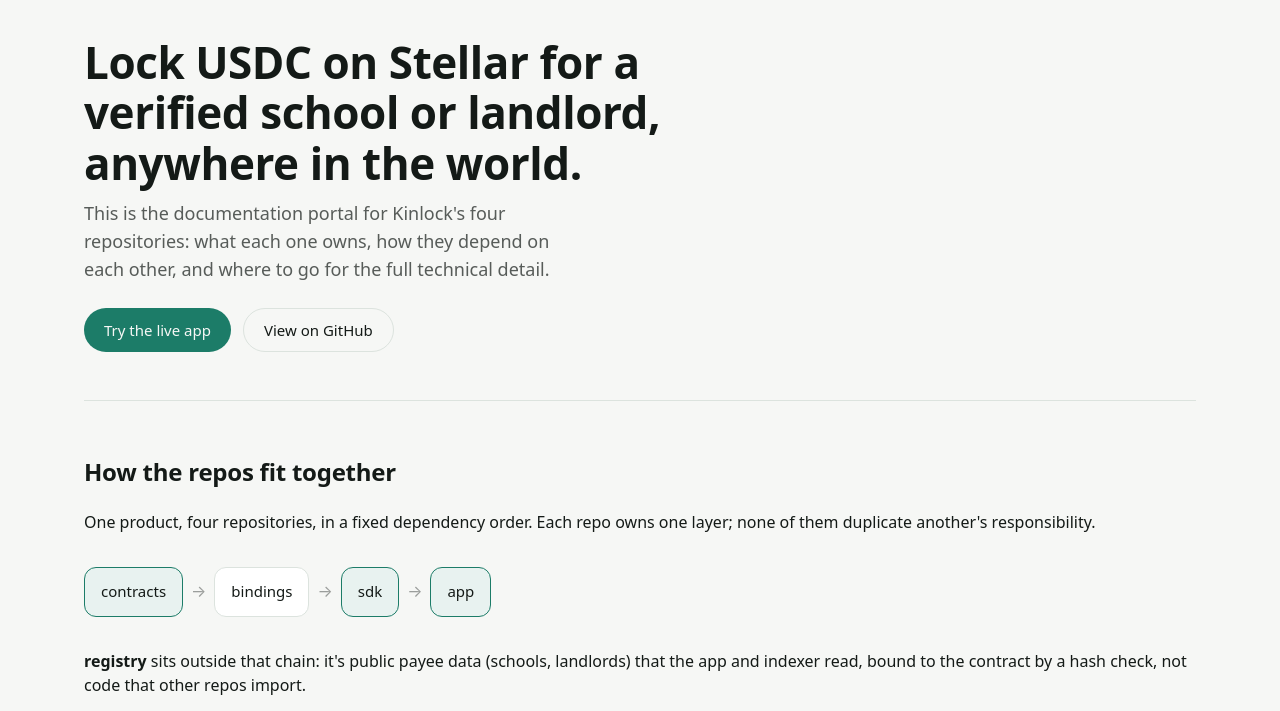
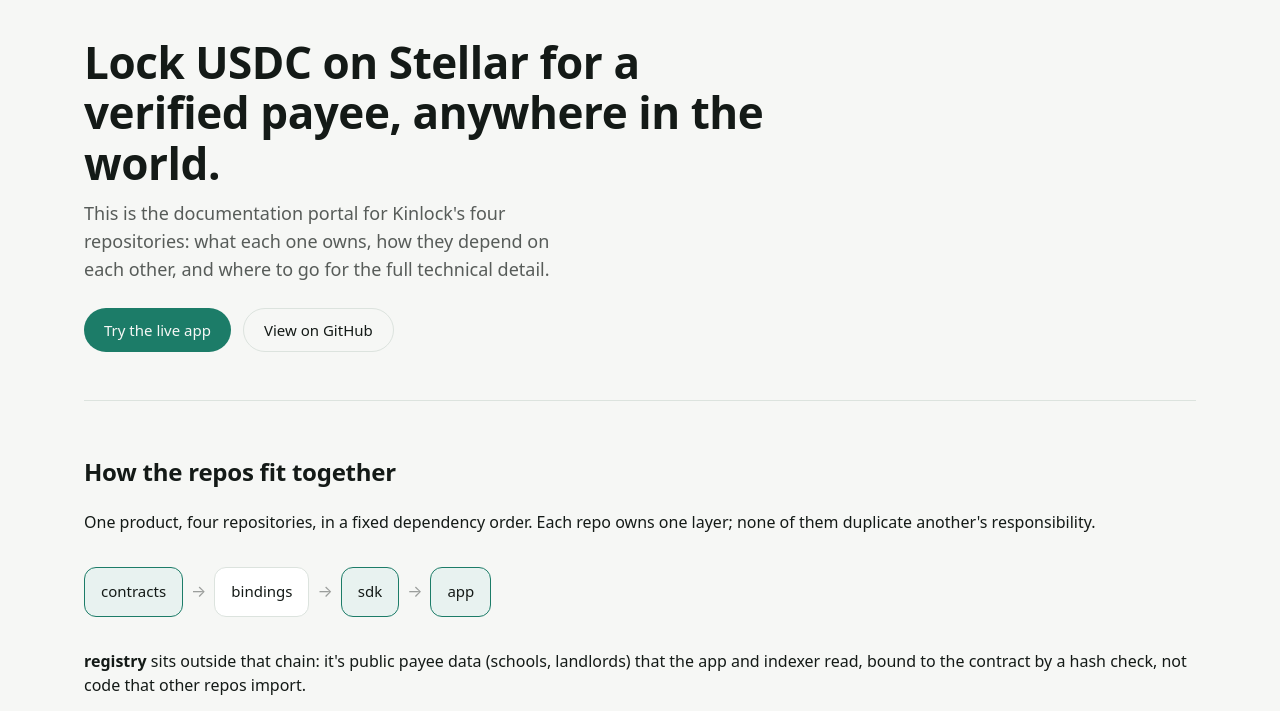
Before and after one commit to Kinlock-Org/Kinlock-Org.github.io, a plain HTML site: page index.html in a window 1280 px wide. Shown: the part 89-800 px from the top of the page. Drawn offline with Linux system fonts and the light colour scheme.

Commit message:
docs: replace "school or landlord" with "verified payee" in hero copy
Matches the same wording change made across the org's AGENTS.md, PRD.md,
ARCHITECTURE_ESSENTIALS.md, and kinlock-app's UI copy (.github PR #23
and follow-ups): "a verified school or landlord" read narrower than
the product is. Left the registry section's "(schools, landlords)"
unchanged since it's a factual description of the two current payee
categories, not pitch copy.

```diff
--- a/index.html
+++ b/index.html
@@ -22,7 +22,7 @@
 </header>
 <main>
   <section class="hero">
-    <h1>Lock USDC on Stellar for a verified school or landlord, anywhere in the world.</h1>
+    <h1>Lock USDC on Stellar for a verified payee, anywhere in the world.</h1>
     <p class="lede">
       This is the documentation portal for Kinlock's four repositories: what each one owns, how
       they depend on each other, and where to go for the full technical detail.
```
